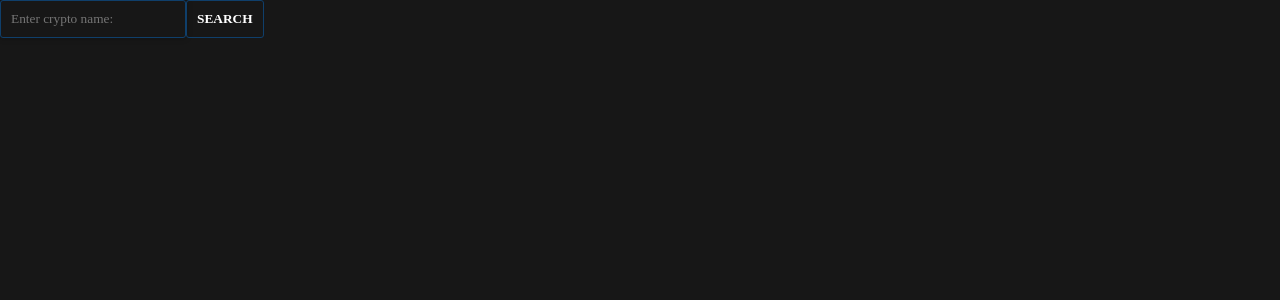
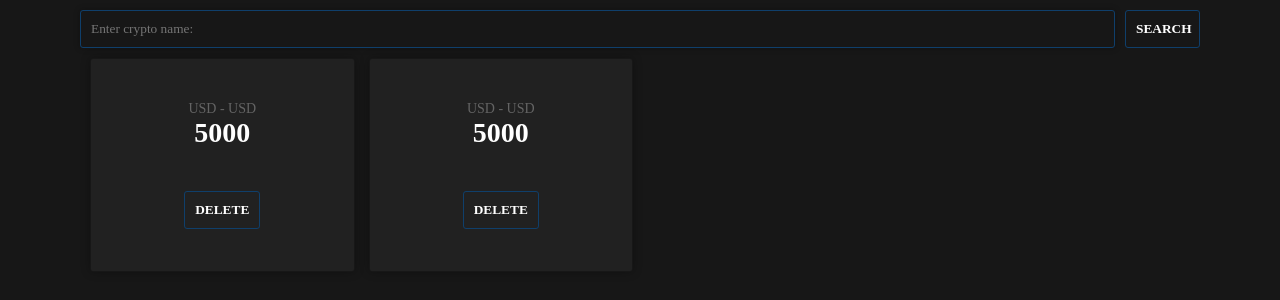
Before and after one commit to basizov/CryptoWatcher, a Vue app: page / in a window 1280 px wide. Shown: the top 300 px of the page. Built offline with nearby package versions, Linux system fonts and the light colour scheme.

Commit message:
Create gratphic component and realized choosing
Была реализована функция выбора крипто-валюты.

```diff
--- a/package.json
+++ b/package.json
@@ -7,6 +7,7 @@
     "build": "vue-cli-service build"
   },
   "dependencies": {
+    "axios": "^0.21.1",
     "core-js": "^3.6.5",
     "vue": "^3.0.0",
     "vue-router": "^4.0.0-0",
--- a/src/App.vue
+++ b/src/App.vue
@@ -1,26 +1,51 @@
 <template>
-  <search-crypto @searchCrypto="searchCrypto" />
+  <main class="container">
+    <search-crypto @searchCrypto="searchCrypto" />
+    <cryptos-list
+      :cryptos="cryptos"
+      :selectedCrypto="selectedCrypto"
+      @deleteCrypto="deleteCrypto"
+      @chooseCrypto="chooseCrypto"
+    />
+    <vallet-graphic :crypto="selectedCrypto" />
+  </main>
 </template>
 
 <script lang="ts">
 import { defineComponent } from 'vue';
+import CryptosList from './components/tag/CryptosList.vue';
 import SearchCrypto from './components/tag/SearchCrypto.vue';
+import ValletGraphic from './components/tag/ValletGraphic.vue';
+import { ICrypto } from './models/ICrypto';
 
 export default defineComponent({
-  components: { SearchCrypto },
+  components: { SearchCrypto, CryptosList, ValletGraphic },
   name: 'App',
   data() {
-    const cryptos: string[] = ['Hello', 'World', '!'];
-
     return {
-      cryptos
+      cryptos: [
+        { id: Date.now().toString(), name: 'USD', price: '5000' },
+        { id: Date.now().toString(), name: 'USD', price: '5000' }
+      ] as ICrypto[],
+      selectedCrypto: null as ICrypto | null
     };
   },
   methods: {
     searchCrypto(cryptoName: string) {
-      if (this.cryptos.includes(cryptoName)) {
-        alert('There is');
-      } else alert("There isn't");
+      this.cryptos.push({
+        id: Date.now().toString(),
+        name: cryptoName,
+        price: '-'
+      });
+    },
+    chooseCrypto(crypto: ICrypto) {
+      if (this.selectedCrypto === crypto) {
+        this.selectedCrypto = null;
+      } else this.selectedCrypto = crypto;
+    },
+    deleteCrypto(crypto: ICrypto) {
+      this.cryptos = this.cryptos.filter(c => c !== crypto);
+      this.selectedCrypto = null;
     }
   }
 });
--- a/src/_root.scss
+++ b/src/_root.scss
@@ -9,10 +9,12 @@ $classic: hsl(209, 75%, 24%);
 $classic-07: hsla(209, 75%, 24%, 0.7);
 
 $black: hsl(0, 0%, 0%);
+$black-07: hsla(0, 0%, 0%, 0.7);
 $black-03: hsla(0, 0%, 0%, 0.3);
 
 
 $white: hsl(0, 0%, 100%);
+$white-07: hsla(0, 0%, 100%, 0.3);
 
 :root {
   --primary: #{$primary};
@@ -26,10 +28,12 @@ $white: hsl(0, 0%, 100%);
   --classic-07: #{$classic-07};
 
   --black: #{$black};
+  --black-07: #{$black-07};
   --black-03: #{$black-03};
 
 
   --white: #{$white};
+  --white-07: #{$white-07};
 
   // --primary: rgb(122, 122, 122);
   // --secondary: rgb(185, 185, 185);
--- /dev/null
+++ b/src/components/tag/CryptosList.vue
@@ -0,0 +1,87 @@
+<template>
+  <section class="cryptos">
+    <div
+      v-for="crypto in cryptos"
+      :key="crypto.id"
+      class="crypto"
+      :class="{
+        'crypto-active': selectedCrypto === crypto
+      }"
+      @click="chooseCrypto(crypto)"
+    >
+      <div class="crypto__info">
+        <div class="crypto__name">{{ crypto.name }} - USD</div>
+        <div class="crypto__price">{{ crypto.price }}</div>
+      </div>
+      <the-button class="crypto__btn" @click.stop="deleteCrypto(crypto)">
+        Delete
+      </the-button>
+    </div>
+  </section>
+</template>
+
+<script lang="ts">
+import { ICrypto } from '@/models/ICrypto';
+import { defineComponent, PropType } from 'vue';
+
+export default defineComponent({
+  name: 'CryptosList',
+  props: {
+    cryptos: {
+      type: Array as PropType<ICrypto[]>,
+      default: []
+    },
+    selectedCrypto: {
+      type: Object as PropType<ICrypto | null>,
+      default: null
+    }
+  },
+  methods: {
+    chooseCrypto(crypto: ICrypto) {
+      this.$emit('chooseCrypto', crypto);
+    },
+    deleteCrypto(crypto: ICrypto) {
+      this.$emit('deleteCrypto', crypto);
+    }
+  }
+});
+</script>
+
+<style lang="scss" scoped>
+.cryptos {
+  margin: 1rem;
+  display: grid;
+  grid-template-columns: repeat(4, 1fr);
+  gap: 1em;
+}
+.crypto {
+  cursor: pointer;
+  display: flex;
+  flex-direction: column;
+  justify-content: space-between;
+  background-color: var(--primary);
+  padding: 3em;
+  gap: 3em;
+  border-radius: 0.3rem;
+  border: 0.1rem solid var(--black-03);
+  box-shadow: 0 0 1rem var(--black-03);
+  transition: border-color linear 150ms;
+  &__name,
+  &__price {
+    text-align: center;
+  }
+  &__name {
+    color: var(--white-07);
+  }
+  &__price {
+    font-weight: 700;
+    font-size: 2.8rem;
+  }
+  &__btn {
+    margin: 0 auto;
+  }
+  &-active {
+    border-color: var(--classic);
+  }
+}
+</style>
--- a/src/components/tag/SearchCrypto.vue
+++ b/src/components/tag/SearchCrypto.vue
@@ -4,8 +4,9 @@
       v-model:modelValue="cryptoName"
       placeholder="Enter crypto name:"
       @keydown.enter="searchCrypto"
+      class="search__input"
     />
-    <the-button @click="searchCrypto">Search</the-button>
+    <the-button @click="searchCrypto" class="search__btn">Search</the-button>
   </section>
 </template>
 
@@ -28,4 +29,14 @@ export default defineComponent({
 });
 </script>
 
-<style lang="scss" scoped></style>
+<style lang="scss" scoped>
+.search {
+  width: 100%;
+  display: flex;
+  align-self: center;
+  gap: 1rem;
+  &__input {
+    width: 100%;
+  }
+}
+</style>
--- /dev/null
+++ b/src/components/tag/ValletGraphic.vue
@@ -0,0 +1,22 @@
+<template>
+  <section class="graphic" v-if="crypto">
+    {{ crypto }}
+  </section>
+</template>
+
+<script lang="ts">
+import { ICrypto } from '@/models/ICrypto';
+import { defineComponent, PropType } from 'vue';
+
+export default defineComponent({
+  name: 'ValletGraphic',
+  props: {
+    crypto: {
+      type: Object as PropType<ICrypto | null>,
+      default: null
+    }
+  },
+});
+</script>
+
+<style lang="scss" scoped></style>
--- /dev/null
+++ b/src/models/ICrypto.ts
@@ -0,0 +1,5 @@
+export interface  ICrypto {
+  id: string;
+  name: string;
+  price: string;
+}
--- a/src/style.scss
+++ b/src/style.scss
@@ -11,6 +11,17 @@
 
 html {
   font-size: 62.5%;
+}
+
+.container {
+  position: absolute;
+  top: 0;
+  left: 50%;
+  transform: translateX(-50%);
+  width: 100%;
+  height: 100%;
+  max-width: 114rem;
+  padding: 1rem;
 }
 
 #app {
```
Also changed, not shown: src/api/axios.ts (added, +10 -0 lines), src/api/index.ts (added, +14 -0 lines), src/api/interseptors.ts (added, +16 -0 lines), 2 other files (tests, documents, lock files or other folders).
